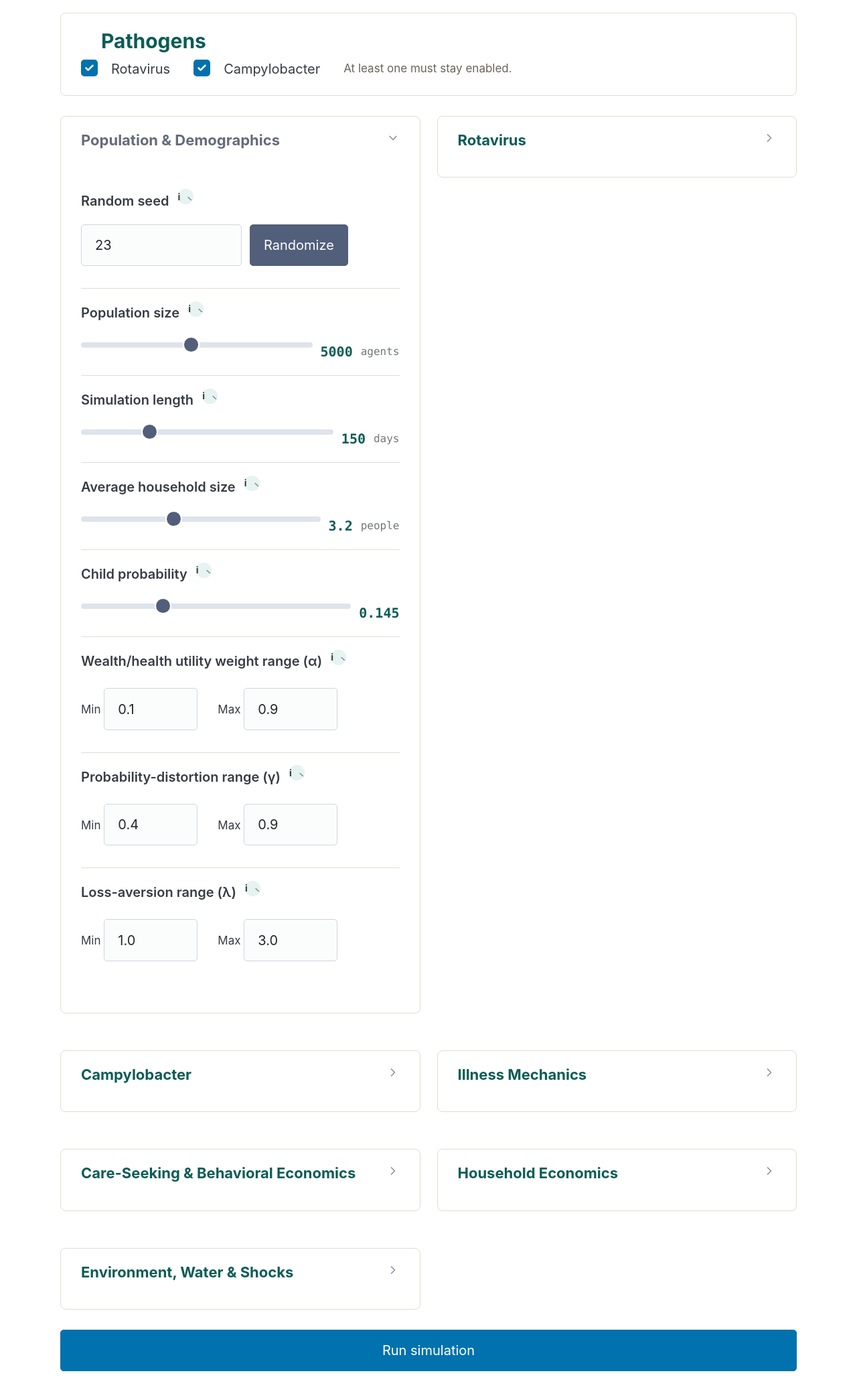
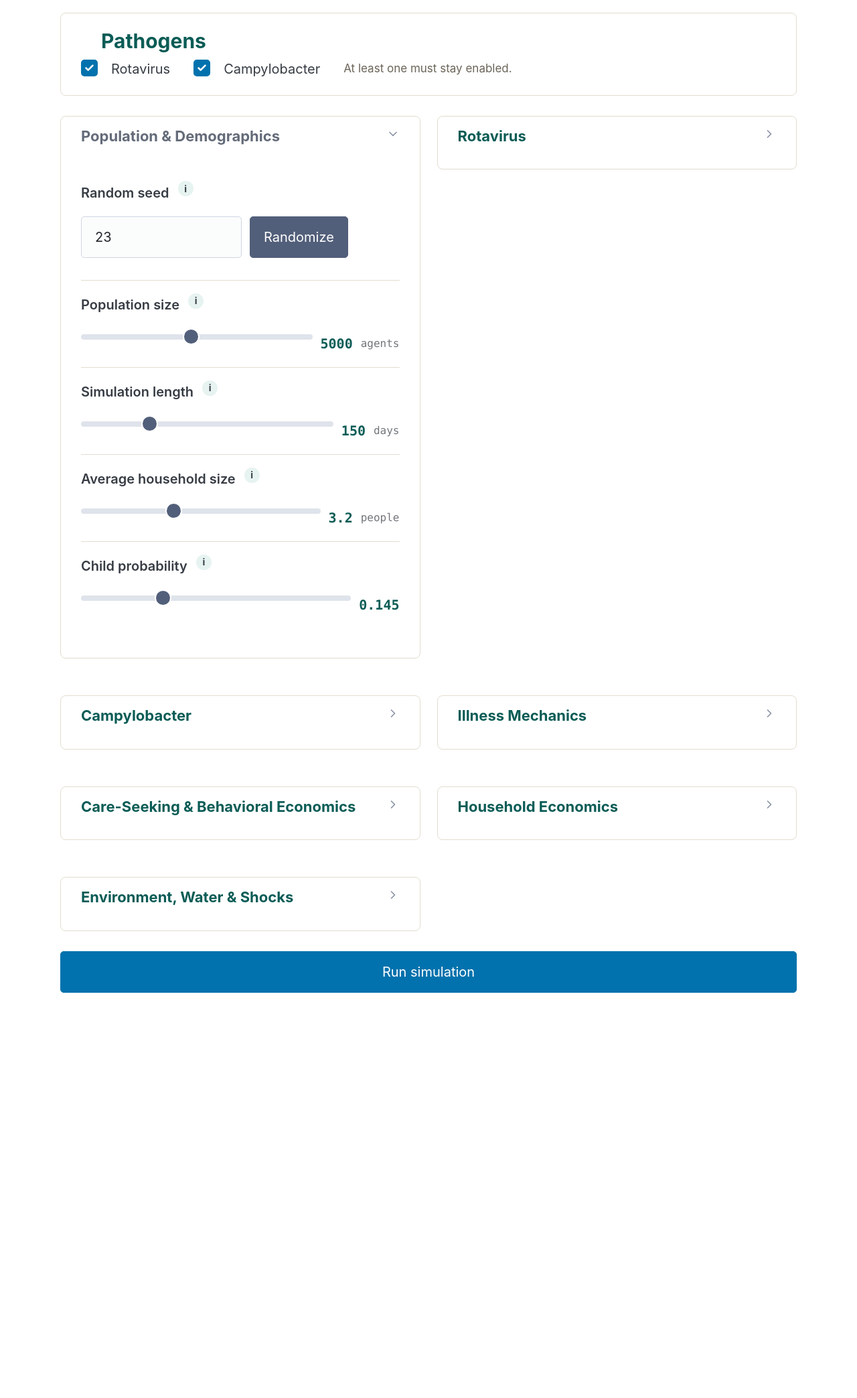
Before and after one commit to charlesaugdupont/springs-abm, a FastAPI app: page /scenario in a window 1280 px wide, after a click on "Population & Demographics". Shown: the part 250-2337 px from the top of the page at 67% size. After the commit the page ends 1732 px from the top, so only its background shows below. Run offline with FastAPI, Linux system fonts and the light colour scheme; the visitor is signed in with stand-in values (Sample User, id 1).

Commit message:
UI tweaks

```diff
--- a/webapp/static/css/style.css
+++ b/webapp/static/css/style.css
@@ -99,6 +99,12 @@ main.container { max-width: 1100px; }
 }
 .info-tooltip summary::-webkit-details-marker { display: none; }
 .info-tooltip summary::marker { display: none; }
+/* Pico gives every <details><summary> its own chevron via ::after
+   (background-image, not `content`) - the same rule that caused the
+   double-arrow bug on category headers leaks onto this icon too unless
+   explicitly suppressed. Confirmed visually via a real screenshot - the
+   icon had a faint grey squiggle next to it before this. */
+.info-tooltip summary::after { display: none; content: none; }
 [data-theme="dark"] .info-tooltip summary { background: #163826; color: #7fd4c9; }
 .info-tooltip .tooltip-content {
   position: absolute;
@@ -170,7 +176,11 @@ main.container { max-width: 1100px; }
 @media (max-width: 900px) { .category-grid { grid-template-columns: 1fr; } }
 
 .param-category > details > summary {
-  padding: 1.1rem 1.5rem;
+  /* Confirmed via direct inspection (getBoundingClientRect): 1.1rem
+     vertical padding + this line-height was producing a ~70px-tall
+     collapsed header - noticeably bulkier than a regular field row
+     (~45px). Tightened, not a rendering bug. */
+  padding: 0.8rem 1.5rem;
   font-size: 1.1rem;
   font-weight: 700;
   line-height: 1.2;
@@ -197,9 +207,15 @@ main.container { max-width: 1100px; }
 .param-field .field-value { color: var(--springs-teal-dark); font-weight: 600; }
 [data-theme="dark"] .param-field .field-value { color: #7fd4c9; }
 
-.field-row { display: flex; align-items: center; gap: 0.6rem; }
-.field-row input[type="range"] { flex: 1; }
-.field-unit { opacity: 0.7; font-size: 0.8rem; white-space: nowrap; }
+/* A long unit string (nowrap, natural content width) sitting next to a
+   flex:1 range input with no minimum will crush the input to 0 width to
+   make room, since flex-basis defaults to 0% - confirmed via direct DOM
+   inspection (an actual case had a 500px-wide unit string and a 0px-wide
+   slider). min-width guarantees the slider stays usable; letting the
+   unit wrap instead of forcing nowrap is the other half of the fix. */
+.field-row { display: flex; align-items: center; gap: 0.6rem; flex-wrap: wrap; }
+.field-row input[type="range"] { flex: 1 1 160px; min-width: 160px; }
+.field-unit { opacity: 0.7; font-size: 0.8rem; }
 
 .range-pair { gap: 1.5rem; }
 .range-pair-label {
--- a/webapp/static/js/results.js
+++ b/webapp/static/js/results.js
@@ -67,13 +67,30 @@ window.renderResultsCharts = function () {
       colorbar: { title: "Cumulative<br>infections" },
     }], {
       margin: { t: 10, r: 20, l: 50, b: 40 },
-      xaxis: { title: "Longitude", range: [basemap.minx, basemap.maxx] },
-      yaxis: { title: "Latitude", range: [basemap.miny, basemap.maxy], scaleanchor: "x" },
+      // constrain:"domain" on both axes matters here: scaleanchor locks the
+      // map to true geographic proportions, but Plotly's default response
+      // to a container wider than the data's own aspect ratio is to EXPAND
+      // the x-axis range to fill it - leaving a gap past the basemap
+      // image's true edge (confirmed visually: a grey band with no image
+      // and a stray heatmap cell floating past it). constrain:"domain"
+      // shrinks the plotting area with padding instead, keeping the axis
+      // range locked to the image's actual extent.
+      xaxis: { title: "Longitude", range: [basemap.minx, basemap.maxx], constrain: "domain" },
+      yaxis: { title: "Latitude", range: [basemap.miny, basemap.maxy], scaleanchor: "x", constrain: "domain" },
       images: [{
         source: "/static/img/akuse_basemap.png", xref: "x", yref: "y",
         x: basemap.minx, y: basemap.maxy,
         sizex: basemap.maxx - basemap.minx, sizey: basemap.maxy - basemap.miny,
         xanchor: "left", yanchor: "top", layer: "below",
+        // Plotly's default sizing ("contain") preserves the source image's
+        // own aspect ratio and letterboxes it into sizex/sizey, leaving a
+        // visible blank gap since the basemap PNG is a square 1000x1000
+        // render of a non-square (wider than tall) geographic box.
+        // "stretch" fills the box exactly, matching how the image was
+        // actually baked (see scripts/bake_basemap.py - it renders into a
+        // square canvas from the same non-square lon/lat extent, so this
+        // un-does that squeeze rather than adding a new one).
+        sizing: "stretch",
       }],
     }, commonConfig);
     dayLabel.textContent = "Day " + dayIdx;
```
Also changed, not shown: webapp/parameter_registry.py (+21 -16 lines).
